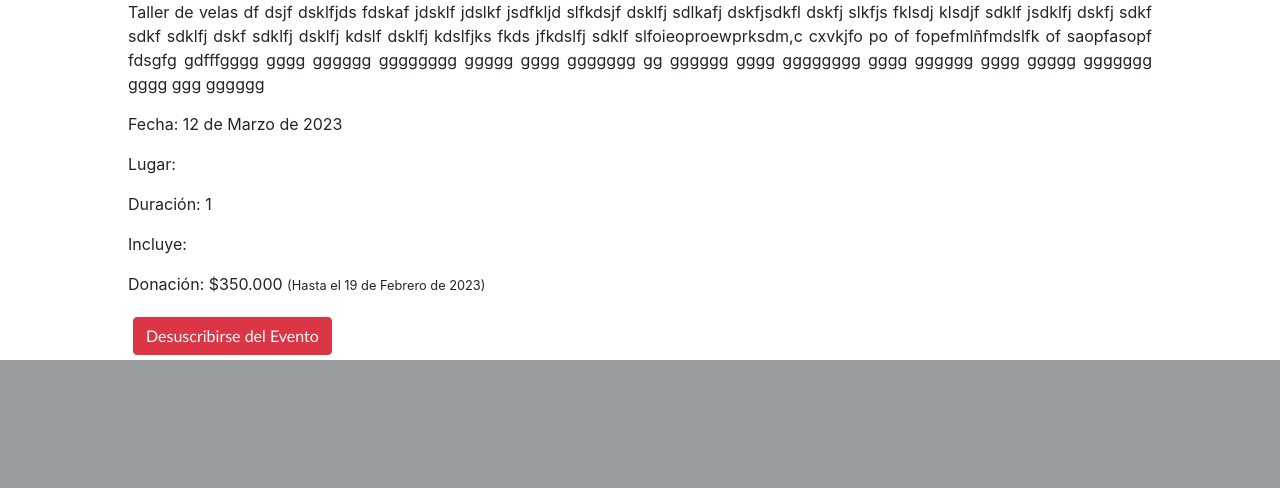
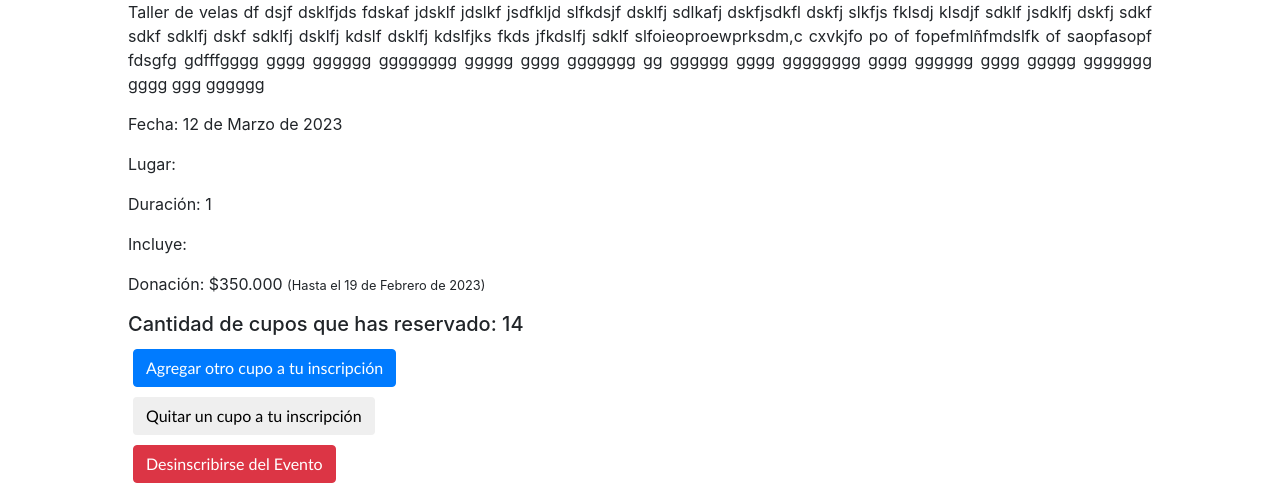
Before and after one commit to juanfer1109/qm, a Django app: page /eventos/evento/1/ in a window 1280 px wide. Shown: the part 907-1395 px from the top of the page. Before the commit the page ends 1267 px from the top, so only its background shows below. Run offline with Django 4.2, Linux system fonts and the light colour scheme; a user stored in the database is signed in; data comes from the database, SQL or seed files in the repository; both versions use the stored data as it was after the commit; parts of the project's set-up code (start-up, migrations or seed data) failed here and were passed over; some libraries are stand-ins or nearby versions.

Commit message:
varios cupos eventos

```diff
--- a/Quintana/settings.py
+++ b/Quintana/settings.py
@@ -162,7 +162,7 @@ LOGIN_URL = 'users.login'
 EMAIL_BACKEND = 'django.core.mail.backends.smtp.EmailBackend'
 EMAIL_HOST = 'smtp.gmail.com'
 EMAIL_HOST_USER = 'quintanamagica@gmail.com'
-EMAIL_HOST_PASSWORD = ''
+EMAIL_HOST_PASSWORD = 'utqyjzffbpugdkux'
 EMAIL_PORT = 587
 EMAIL_USE_TLS = True
 DEFAULT_FROM_EMAIL = 'default from email'
--- a/eventos/models.py
+++ b/eventos/models.py
@@ -34,15 +34,11 @@ class Evento(models.Model):
         return self.nombre
 
 class Inscripciones(models.Model):
-    # FORMA_PAGO = [
-    #     ('Efectivo', 'Efectivo'),
-    #     ('Consignacion', 'Consignación'),
-    # ]
     usuario = models.ForeignKey(User, on_delete=models.CASCADE)
     evento = models.ForeignKey(Evento, on_delete=models.CASCADE)
-    # forma_pago = models.CharField(max_length=20, choices=FORMA_PAGO)
     pago_recibido = models.BooleanField(default=False)
     factura = models.BooleanField(default=False)
+    cantidad = models.PositiveSmallIntegerField(default=1)
 
     class Meta():
         verbose_name_plural = 'inscripciones'
--- a/eventos/templates/eventos/detail.html
+++ b/eventos/templates/eventos/detail.html
@@ -38,8 +38,15 @@
 
         {% if user.is_authenticated %}
             {% if inscrito %}
+                <h5>Cantidad de cupos que has reservado: {{ cupos }}</h5>
+                <form action="{% url 'eventos.agregar_cupo' pk=event.id %}" method="POST"> {% csrf_token %}
+                    <button type="submit" class="btn btn-primary">Agregar otro cupo a tu inscripción</button>
+                </form>
+                <form action="{% url 'eventos.quitar_cupo' pk=event.id %}" method="POST"> {% csrf_token %}
+                    <button type="submit" class="btn btn-secundary">Quitar un cupo a tu inscripción</button>
+                </form>
                 <form action="{% url 'eventos.desuscribir' pk=event.id %}" method="POST"> {% csrf_token %}
-                    <button type="submit" class="btn btn-danger">Desuscribirse del Evento</button>
+                    <button type="submit" class="btn btn-danger">Desinscribirse del Evento</button>
                 </form>
             {% else %}
                 <button id="btn-inscribir" class="btn btn-primary" onclick="inscribirse()">Inscribirse al Evento</button>
@@ -51,12 +58,6 @@
         {% endif %}
         <div style="display: none;" id="inscribirse">
             <form action="{% url 'eventos.inscribir' pk=event.id %}" method="POST"> {% csrf_token %}
-                {% comment %} <label for="pago">Forma de Pago:</label>
-                <select name="pago" id="" required>
-                    <option value="">--Selecciona una opción--</option>
-                    <option value="Consignacion">Consigación</option>
-                    <option value="Efectivo">Efectivo</option>
-                </select> {% endcomment %}
                 {% if not doc %}
                 <label for="tipo_id">Tipo de documento</label>
                 <select name="tipo_id" id="" required>
--- a/eventos/urls.py
+++ b/eventos/urls.py
@@ -6,4 +6,6 @@ urlpatterns = [
     path('inscribirse/<int:pk>/', views.inscribirse, name="eventos.inscribir"),
     path('desusbribirse/<int:pk>/', views.desuscribirse, name="eventos.desuscribir"),
     path('lista/', views.listaEventos, name="eventos.lista"),
+    path('agregar_cupo/<int:pk>/', views.agregarCupo, name="eventos.agregar_cupo"),
+    path('quitar_cupo/<int:pk>/', views.quitarCupo, name='eventos.quitar_cupo'),
 ]
--- a/eventos/views.py
+++ b/eventos/views.py
@@ -25,7 +25,9 @@ def eventDetails(request, pk):
     except:
         pass
     for evento in Evento.objects.filter(cancelado=False, concluido=False):
-        evento.cant_inscritos = evento.inscritos.count()
+        evento.cant_inscritos = 0
+        for inscripcion in Inscripciones.objects.filter(evento=evento):
+                evento.cant_inscritos = evento.cant_inscritos + inscripcion.cantidad
         if evento.cant_inscritos >= evento.cupos or evento.fecha_costo2 < date.today():
             evento.cerrado = True
         else:
@@ -55,10 +57,15 @@ def eventDetails(request, pk):
             return HttpResponseRedirect(reverse('eventos.lista')) # Si el evento está en prueba y el usuario no es del staff no se muestra el evento
 
     inscrito = request.user in event.inscritos.all()
+    try:
+        cupos = Inscripciones.objects.get(usuario=request.user, evento=event).cantidad
+    except:
+        cupos = 0
 
     return render(request, 'eventos/detail.html', {
         'event':event,
         'inscrito': inscrito,
+        'cupos': cupos,
         'comunidad': comunidad,
         'doc': doc,
     })
@@ -77,7 +84,6 @@ def inscribirse(request, pk):
         except:
             pass
 
-        # pago = request.POST["pago"]
         event = Evento.objects.get(pk=pk)
         if cu.comunidad:
             return render(request, 'eventos/detail.html', {
@@ -115,7 +121,9 @@ def inscribirse(request, pk):
         inscripcion.save()
         event.inscritos.add(actUser)
         for evento in Evento.objects.filter(cancelado=False, concluido=False):
-            evento.cant_inscritos = evento.inscritos.count()
+            evento.cant_inscritos = 0
+            for inscripcion in Inscripciones.objects.filter(evento=evento):
+                evento.cant_inscritos = evento.cant_inscritos + inscripcion.cantidad
             if evento.cant_inscritos >= evento.cupos:
                 evento.cerrado = True
             else:
@@ -140,7 +148,9 @@ def desuscribirse(request, pk):
             pass
 
         for evento in Evento.objects.filter(cancelado=False, concluido=False):
-            evento.cant_inscritos = evento.inscritos.count()
+            evento.cant_inscritos = 0
+            for inscripcion in Inscripciones.objects.filter(evento=evento):
+                evento.cant_inscritos = evento.cant_inscritos + inscripcion.cantidad
             if evento.cant_inscritos >= evento.cupos:
                 evento.cerrado = True
             else:
@@ -169,7 +179,9 @@ def listaEventos(request):
         pass
 
     for evento in Evento.objects.filter(cancelado=False, concluido=False):
-        evento.cant_inscritos = evento.inscritos.count()
+        evento.cant_inscritos = 0
+        for inscripcion in Inscripciones.objects.filter(evento=evento):
+            evento.cant_inscritos = evento.cant_inscritos + inscripcion.cantidad
         if evento.cant_inscritos >= evento.cupos or evento.fecha_costo2 < date.today():
             evento.cerrado = True
         else:
@@ -192,3 +204,27 @@ def listaEventos(request):
         'comunidad': comunidad,
         'staff': staff,
     })
+
+@login_required
+def agregarCupo(request, pk):
+    event = Evento.objects.get(pk=pk)
+    if event.cerrado:
+        messages.success(request, 'Evento cerrado por cupos')
+        return HttpResponseRedirect(reverse("eventos.detail", args=(pk, )))
+
+    inscripcion = Inscripciones.objects.get(evento=event, usuario=request.user)
+    inscripcion.cantidad = inscripcion.cantidad + 1
+    inscripcion.save()
+    return HttpResponseRedirect(reverse("eventos.detail", args=(pk, )))
+
+@login_required
+def quitarCupo(request, pk):
+    event = Evento.objects.get(pk=pk)
+    inscripcion = Inscripciones.objects.get(evento=event, usuario=request.user)
+    if inscripcion.cantidad > 1:
+        inscripcion.cantidad = inscripcion.cantidad - 1
+        inscripcion.save()
+        return HttpResponseRedirect(reverse("eventos.detail", args=(pk, )))
+
+    messages.success(request, 'Solo tienes un cupo reservado')
+    return HttpResponseRedirect(reverse("eventos.detail", args=(pk, )))
```
Also changed, not shown: db.sqlite3, eventos/migrations/0014_inscripciones_cantidad.py (added).
